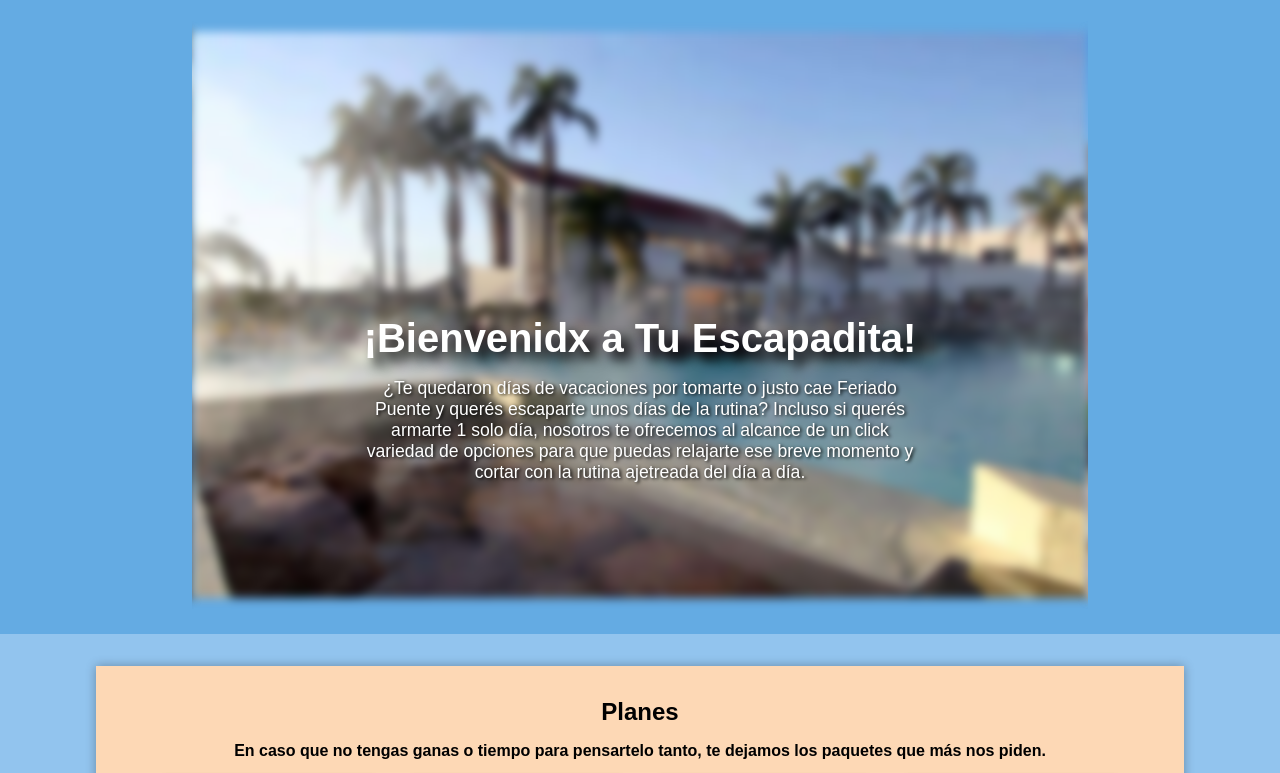
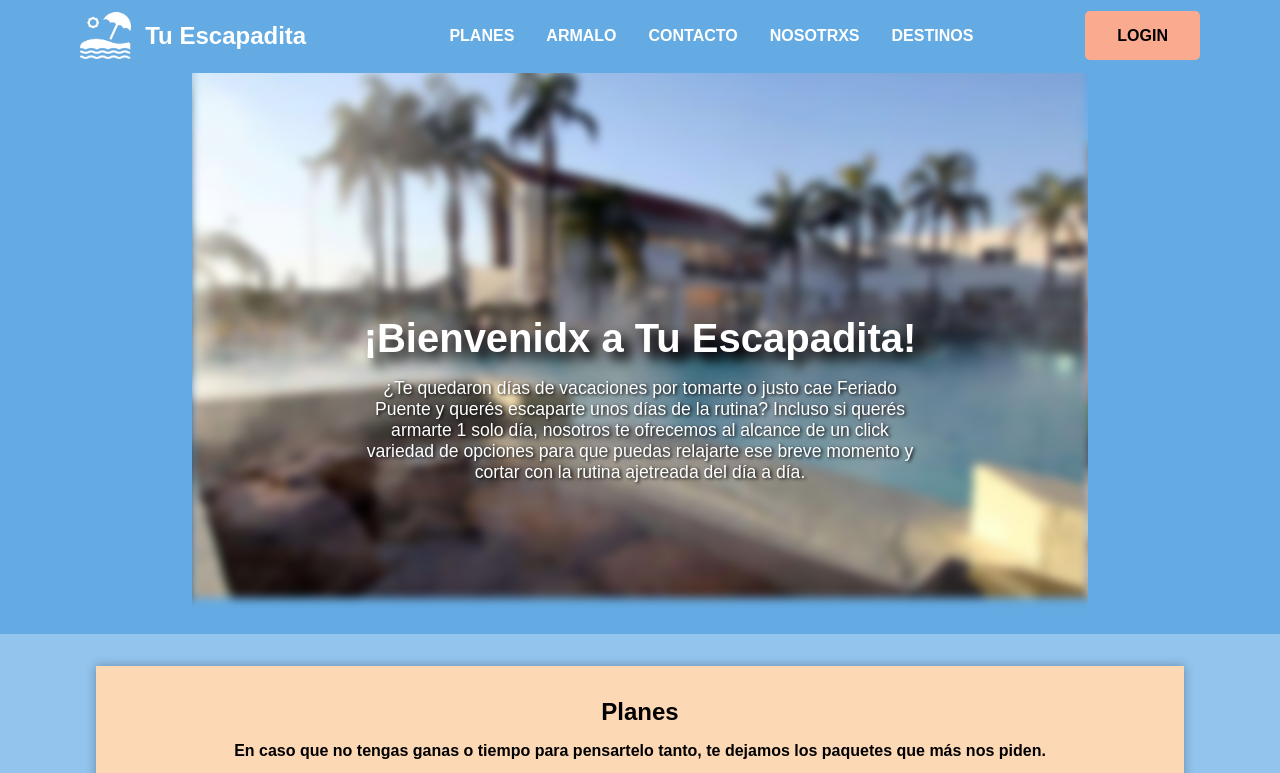
Before and after one commit to Mdiazar22/tuescapadita1, a plain HTML site: page index.html in a window 1280 px wide. Shown: the top 773 px of the page. Drawn offline with Linux system fonts and the light colour scheme.

Commit message:
version estable con sticky header y 2 secciones

```diff
--- a/estilos1.css
+++ b/estilos1.css
@@ -4,8 +4,75 @@ body {
     padding: 0;
 }
 
+/*HEADER*/
+.sticky-header {
+    position: fixed;
+    top: 0;
+    left: 0;
+    width: 100%;
+    background-color: #64abe3;
+    color: #fff;
+    padding: 0.6em 0;
+    display: flex;
+    justify-content: space-between;
+    align-items: center;
+    z-index: 1000;
+}
+
+.logo img {
+    height: 3.1em;
+    margin-left: 5em;
+}
+
+.nombre-empresa {
+    font-size: 1.5em;
+    font-weight: bold;
+    margin-right: auto;
+    margin-left: 0.6em;
+}
+
+.navegacion ul {
+    list-style: none;
+    font-weight: bold;
+    padding: 0;
+    display: flex;
+    margin-right: 6em;
+}
+
+.navegacion li {
+    margin: 0 1em;
+}
+
+.navegacion li :hover{
+    color: #FAAA8F;
+    text-shadow: .2em .2em .3em black;
+}
+
+.navegacion a {
+    text-decoration: none;
+    color: #fff;
+}
+
+.boton-login a {
+    background-color: #FAAA8F;
+    color: black;
+    font-weight: bold;
+    margin-right: 5em;
+    padding: 1em 2em;
+    border-radius: 0.3em;
+    text-decoration: none;
+    -webkit-border-radius: 0.3em;
+    -moz-border-radius: 0.3em;
+    -ms-border-radius: 0.3em;
+    -o-border-radius: 0.3em;
+}
+
+.boton-login :hover{
+    background-color: #F9C6B3;
+    box-shadow: .2em .2em .5em black;
+}
+/*FIN HEADER*/
 /*HOME*/
-
 .HOME{
     background-color: #64abe3;
     width: 100%;
@@ -75,80 +142,7 @@ body {
     75% {margin-left: -300%;}
     100% {margin-left: -300%;}
 }
-
 /*FIN STYLE HOME*/
-
-/*
-.HOME{
-    background-color: #64abe3;
-    width: 100%;
-    height: 100%;
-    display: flex;
-    padding: auto;
-    justify-content: center;
-}
-
-.slider-box{
-    position: relative;
-    width: 70%;
-    height: 100%;
-    margin-top: 3em;
-    margin-bottom: 3em;
-    overflow: hidden;
-}
-
-.slider-box ul{
-    display: flex;
-    padding: 0;
-    width: 400%;
-    animation: slide 20s infinite alternate ease-in-out;
-    -webkit-animation: slide 20s infinite alternate ease-in-out;
-}
-
-.slider-box li{
-    width: 100%;
-    list-style: none;
-    filter: blur(.7em);
-    -webkit-filter: blur(.7em);
-}
-
-.texto1{
-    position: absolute;
-    text-align: center;
-    color: white;
-}
-
-.texto1 h2{
-    font-size: 2em;
-    margin-bottom: 1em;
-    text-shadow: .2em .2em .3em black;
-}
-
-.texto1 p{
-    font-size: 1em;
-    margin: 1em 1em auto;
-    margin-top: -1.3em;
-    text-shadow: .1em .1em .2em black;
-}
-
-.slider-box img{
-    width: 100%;
-    object-fit: cover;
-}
-
-@keyframes slide{
-    0% {margin-left: 0;}
-    20% {margin-left: 0;}
-    25% {margin-left: -100%;}
-    45% {margin-left: -100%;}
-    50% {margin-left: -200%;}
-    70% {margin-left: -200%;}
-    75% {margin-left: -300%;}
-    100% {margin-left: -300%;}
-}
-*/
-/*FIN HOME*/
-
 /*PLANES*/
 .planes-section {
     width: 100%;
--- a/index.html
+++ b/index.html
@@ -9,6 +9,26 @@
 </head>
 <body>
     <!--HEADER (MARIEL)-->
+    <header class="sticky-header">
+        <div class="logo">
+            <img src="CSS/BLANCO.png" alt="Logo de la Empresa">
+        </div>
+        <div class="nombre-empresa">
+            Tu Escapadita
+        </div>
+        <nav class="navegacion">
+            <ul>
+                <li><a href="#">PLANES</a></li>
+                <li><a href="#">ARMALO</a></li>
+                <li><a href="#">CONTACTO</a></li>
+                <li><a href="#">NOSOTRXS</a></li>
+                <li><a href="#">DESTINOS</a></li>
+            </ul>
+        </nav>
+        <div class="boton-login">
+            <a href="#">LOGIN</a>
+        </div>
+    </header>
     <!--
     <header>
         <div class= "logo">
--- a/style.css
+++ b/style.css
@@ -27,7 +27,6 @@ header{
     min-height: 20em;
     width: 100%;
     background-color: #64abe3;
-
 
 }
 
```
